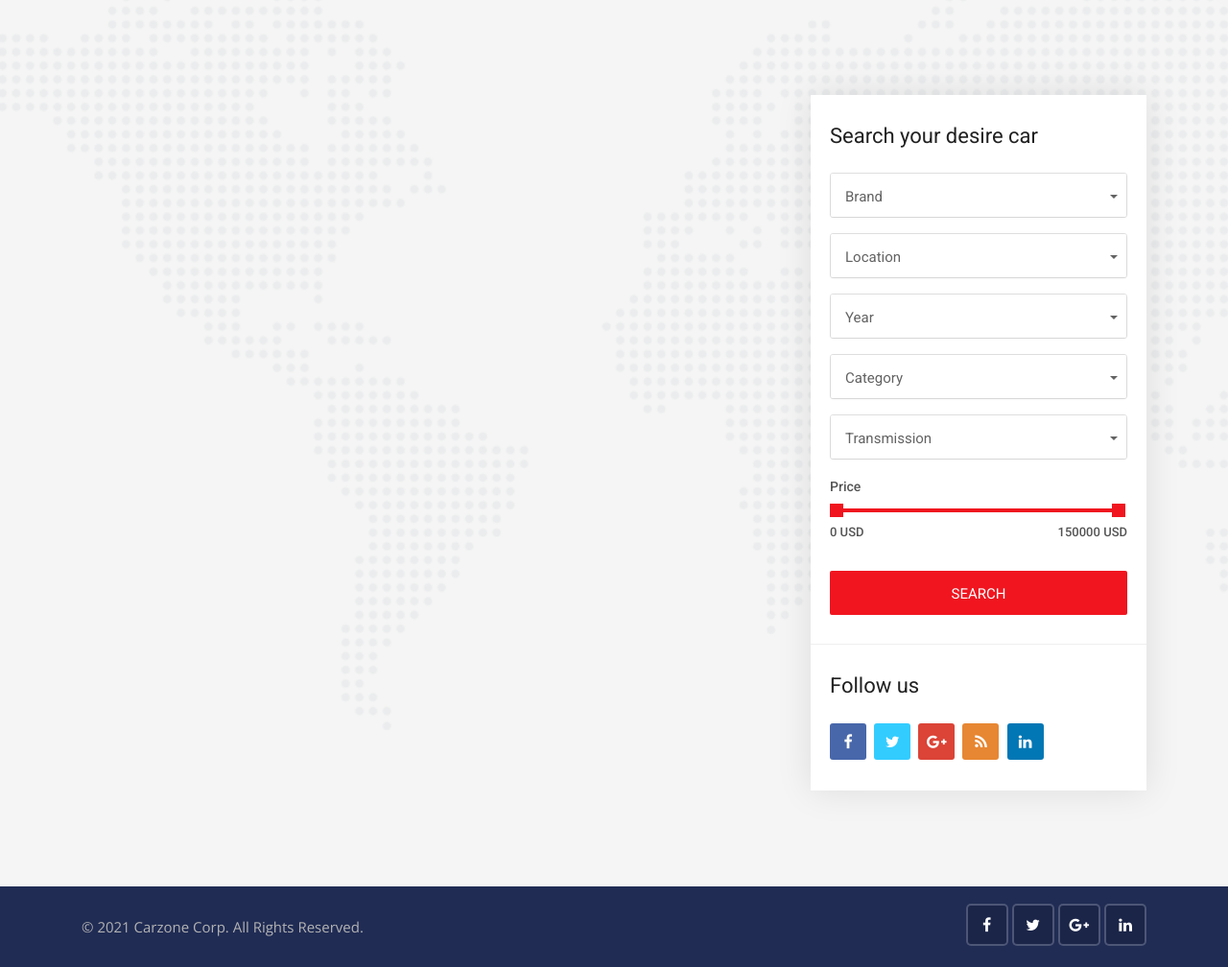
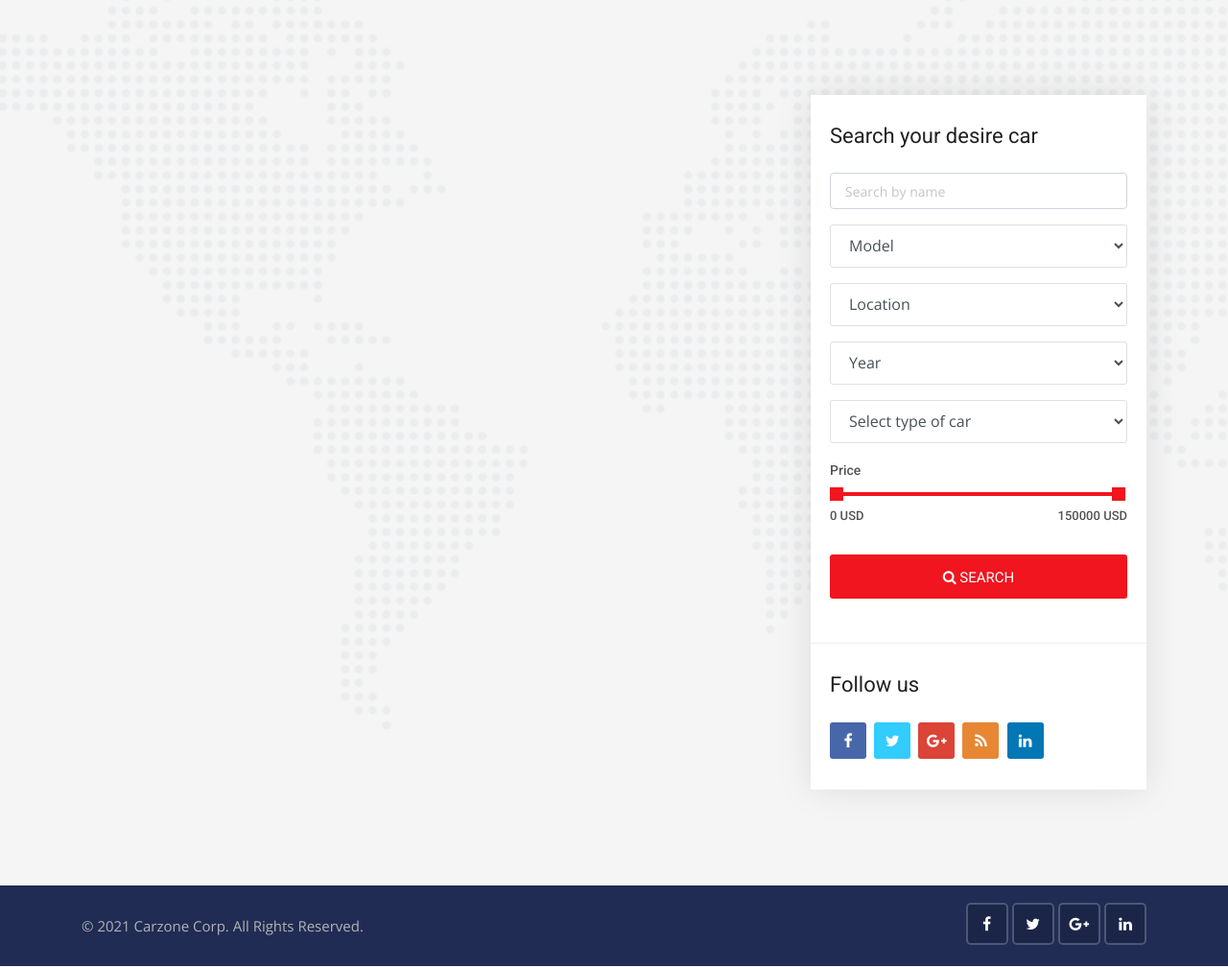
Before and after one commit to FAKRUL-77/carZone, a Django app: page /cars/ in a window 1280 px wide. Shown: the part 361-1369 px from the top of the page at 96% size. Run offline with Django 3.2, Linux system fonts and the light colour scheme; data that the repository does not hold is empty; some libraries are stand-ins or nearby versions.

Commit message:
[ADDED] - added all search functionality are completed

```diff
--- a/carZone/cars/views.py
+++ b/carZone/cars/views.py
@@ -1,6 +1,5 @@
 from django.core.paginator import Paginator
 from django.shortcuts import render, get_object_or_404
-
 
 # Create your views here.
 from cars.models import Car
@@ -11,8 +10,18 @@ def cars(request):
     paginator = Paginator(cars, 4)
     page = request.GET.get('page')
     paged_cars = paginator.get_page(page)
+
+    model_list = Car.objects.values_list('model', flat='True').distinct()
+    city_list = Car.objects.values_list('city', flat='True').distinct()
+    year_list = Car.objects.values_list('year', flat='True').distinct().order_by('-year')
+    body_style_list = Car.objects.values_list('body_style', flat='True').distinct()
+
     data = {
         'cars': paged_cars,
+        'model_list': model_list,
+        'city_list': city_list,
+        'year_list': year_list,
+        'body_style_list': body_style_list,
     }
     return render(request, 'cars/cars.html', data)
 
@@ -28,12 +37,50 @@ def car_detail(request, id):
 def search(request):
     cars = Car.objects.order_by('created_date')
 
+    model_list = Car.objects.values_list('model', flat='True').distinct()
+    city_list = Car.objects.values_list('city', flat='True').distinct()
+    year_list = Car.objects.values_list('year', flat='True').distinct().order_by('-year')
+    body_style_list = Car.objects.values_list('body_style', flat='True').distinct()
+    transmission_list = Car.objects.values_list('transmission', flat='True').distinct()
+
     if 'Keyword' in request.GET:
         keyword = request.GET['Keyword']
         if keyword:
             cars = cars.filter(description__icontains=keyword)
 
+    if 'model' in request.GET:
+        model = request.GET['model']
+        if model:
+            cars = cars.filter(description__icontains=model)
+
+    if 'city' in request.GET:
+        city = request.GET['city']
+        if city:
+            cars = cars.filter(description__icontains=city)
+
+    if 'year' in request.GET:
+        year = request.GET['year']
+        if year:
+            cars = cars.filter(description__icontains=year)
+
+    if 'body_type' in request.GET:
+        body_type = request.GET['body_type']
+        if body_type:
+            cars = cars.filter(description__icontains=body_type)
+
+    if 'min_price' in request.GET:
+        min_price = request.GET['min_price']
+        max_price = request.GET['max_price']
+
+        if min_price:
+            cars = cars.filter(price__gte=min_price, price__lte=max_price)
+
     data = {
         'cars': cars,
+        'model_list': model_list,
+        'city_list': city_list,
+        'year_list': year_list,
+        'body_style_list': body_style_list,
+        'transmission_list': transmission_list,
     }
     return render(request, 'cars/search.html', data)
--- a/carZone/templates/cars/car_detail.html
+++ b/carZone/templates/cars/car_detail.html
@@ -1,8 +1,10 @@
 {% extends 'base.html' %}
-{% load  static %}
 {% load humanize %}
+{% load static %}
 
 {% block content %}
+
+
 
 <!-- Sub banner start -->
 <div class="sub-banner overview-bgi">
--- a/carZone/templates/cars/cars.html
+++ b/carZone/templates/cars/cars.html
@@ -3,7 +3,6 @@
 {% load static %}
 
 {% block content %}
-
 
     <!-- Sub banner start -->
     <div class="sub-banner overview-bgi">
@@ -35,7 +34,8 @@
                                                 <span>${{ car.price | intcomma }}</span>
                                             </div>
                                             {% if car.car_photo %}
-                                    <img class="d-block w-100" src="{{ car.car_photo.url }}" style="max-height: 300px;min-height: 300px;" alt="car">
+                                                <img class="d-block w-100" src="{{ car.car_photo.url }}"
+                                                     style="max-height: 300px;min-height: 300px;" alt="car">
                                             {% endif %}
                                         </a>
                                         <div class="carbox-overlap-wrapper">
@@ -49,7 +49,7 @@
                                                             </a>
                                                         {% endif %}
                                                         {% if car.car_photo_1 %}
-                                                <a href="{{ car.car_photo_1.url }}" class="hidden" >
+                                                            <a href="{{ car.car_photo_1.url }}" class="hidden">
                                                                 <img class="hidden" src="{{ car.car_photo_1.url }}">
                                                             </a>
                                                         {% endif %}
@@ -64,7 +64,7 @@
                                                             </a>
                                                         {% endif %}
                                                         {% if car.car_photo_4 %}
-                                                <a href="{{ car.car_photo_4.url }}" class="hidden" >
+                                                            <a href="{{ car.car_photo_4.url }}" class="hidden">
                                                                 <img class="hidden" src="{{ car.car_photo_4.url }}">
                                                             </a>
                                                         {% endif %}
@@ -79,7 +79,7 @@
                                         </h1>
                                         <div class="location">
                                             <a href="{% url 'car_detail' car.id %}">
-                                        <i class="flaticon-pin"></i>{{ car.state}}. {{ car.city }},
+                                                <i class="flaticon-pin"></i>{{ car.state }}. {{ car.city }},
                                             </a>
                                         </div>
                                         <ul class="facilities-list clearfix">
@@ -103,7 +103,8 @@
                                 <ul class="pagination">
                                     {% if cars.has_previous %}
                                         <li class="page-item">
-                                <a class="page-link" href="?page={{ cars.previous_page_number }}"><i class="fa fa-angle-left"></i></a>
+                                            <a class="page-link" href="?page={{ cars.previous_page_number }}"><i
+                                                    class="fa fa-angle-left"></i></a>
                                         </li>
                                     {% else %}
                                         <li class="page-item">
@@ -115,12 +116,14 @@
                                         {% if cars.number == i %}
                                             <li class="page-item"><a class="page-link active" href="#">{{ i }}</a></li>
                                         {% else %}
-                                     <li class="page-item"><a class="page-link" href="?page={{ i }}">{{ i }}</a></li>
+                                            <li class="page-item"><a class="page-link" href="?page={{ i }}">{{ i }}</a>
+                                            </li>
                                         {% endif %}
                                     {% endfor %}
                                     {% if cars.has_next %}
                                         <li class="page-item">
-                                <a class="page-link" href="?page={{ cars.next_page_number }}"><i class="fa fa-angle-right"></i></a>
+                                            <a class="page-link" href="?page={{ cars.next_page_number }}"><i
+                                                    class="fa fa-angle-right"></i></a>
                                         </li>
                                     {% else %}
                                         <li class="page-item">
@@ -137,64 +140,57 @@
                         <!-- Advanced search start -->
                         <div class="widget advanced-search2">
                             <h3 class="sidebar-title">Search your desire car</h3>
-                        <form method="GET">
+                            <form action="{% url 'search' %}" method="">
                                 <div class="form-group">
-                                <select class="selectpicker search-fields" name="brand">
-                                    <option>Brand</option>
-                                    <option>Any</option>
-                                    <option>New</option>
-                                    <option>Semi-New</option>
-                                    <option>Damaged</option>
-                                    <option>Used</option>
+                                    <input type="text" name="keyword" placeholder="Search by name" class="form-control">
+                                </div>
+
+                                <div class="form-group">
+                                    <select class="form-control search-fields" name="model">
+                                        <option selected="true" disabled="disabled">Model</option>
+                                        {% for model in model_list %}
+                                            <option value="{{ model }}">{{ model }}</option>
+                                        {% endfor %}
+
                                     </select>
                                 </div>
                                 <div class="form-group">
-                                <select class="selectpicker search-fields" name="location">
-                                    <option>Location</option>
-                                    <option>United States</option>
-                                    <option>United Kingdom</option>
-                                    <option>American Samoa</option>
-                                    <option>Belgium</option>
-                                    <option>Cameroon</option>
-                                    <option>Canada</option>
+                                    <select class="form-control search-fields" name="city">
+                                        <option selected="true" disabled="disabled">Location</option>
+                                        {% for city in city_list %}
+                                            <option value="{{ city }}">{{ city }}</option>
+                                        {% endfor %}
+
                                     </select>
                                 </div>
                                 <div class="form-group">
-                                <select class="selectpicker search-fields" name="year">
-                                    <option>Year</option>
-                                    <option>2016</option>
-                                    <option>2017</option>
-                                    <option>2018</option>
-                                    <option>2019</option>
-                                    <option>2020</option>
+                                    <select class="form-control search-fields" name="year">
+                                        <option selected="true" disabled="disabled">Year</option>
+                                        {% for year in year_list %}
+                                            <option value="{{ year }}">{{ year }}</option>
+                                        {% endfor %}
                                     </select>
                                 </div>
                                 <div class="form-group">
-                                <select class="selectpicker search-fields" name="category">
-                                    <option>Category</option>
-                                    <option>Luxury Car</option>
-                                    <option>Pickup Truck</option>
-                                    <option>Minivan</option>
-                                    <option>Truck</option>
-                                    <option>Sports Car</option>
-                                    <option>Wagon</option>
-                                </select>
-                            </div>
-                            <div class="form-group">
-                                <select class="selectpicker search-fields" name="transmission">
-                                    <option>Transmission</option>
-                                    <option>Automatic</option>
-                                    <option>Manual</option>
-                                    <option>Tiptronic</option>
+                                    <select class="form-control search-fields" name="body_type">
+                                        <option selected="true" disabled="disabled">Select type of car</option>
+                                        {% for body_style in body_style_list %}
+                                            <option value="{{ body_style }}">{{ body_style }}</option>
+                                        {% endfor %}
+
                                     </select>
                                 </div>
                                 <div class="range-slider clearfix">
                                     <label>Price</label>
-                                <div data-min="0" data-max="150000"  data-min-name="min_price" data-max-name="max_price" data-unit="USD" class="range-slider-ui ui-slider" aria-disabled="false"></div>
+                                    <div data-min="0" data-max="150000" data-min-name="min_price"
+                                         data-max-name="max_price" data-unit="USD" class="range-slider-ui ui-slider"
+                                         aria-disabled="false"></div>
                                     <div class="clearfix"></div>
                                 </div>
-                            <div class="form-group mb-0">
-                                <button class="search-button btn">Search</button>
+                                <div class="form-group">
+                                    <button class="btn btn-block button-theme btn-md">
+                                        <i class="fa fa-search"></i> Search
+                                    </button>
                                 </div>
                             </form>
                         </div>
```
Also changed, not shown: carZone/pages/views.py (+10 -0 lines), carZone/templates/cars/search.html (+28 -33 lines), carZone/templates/pages/home.html (+25 -33 lines). Lines whose indentation alone changed are shown as unchanged.
